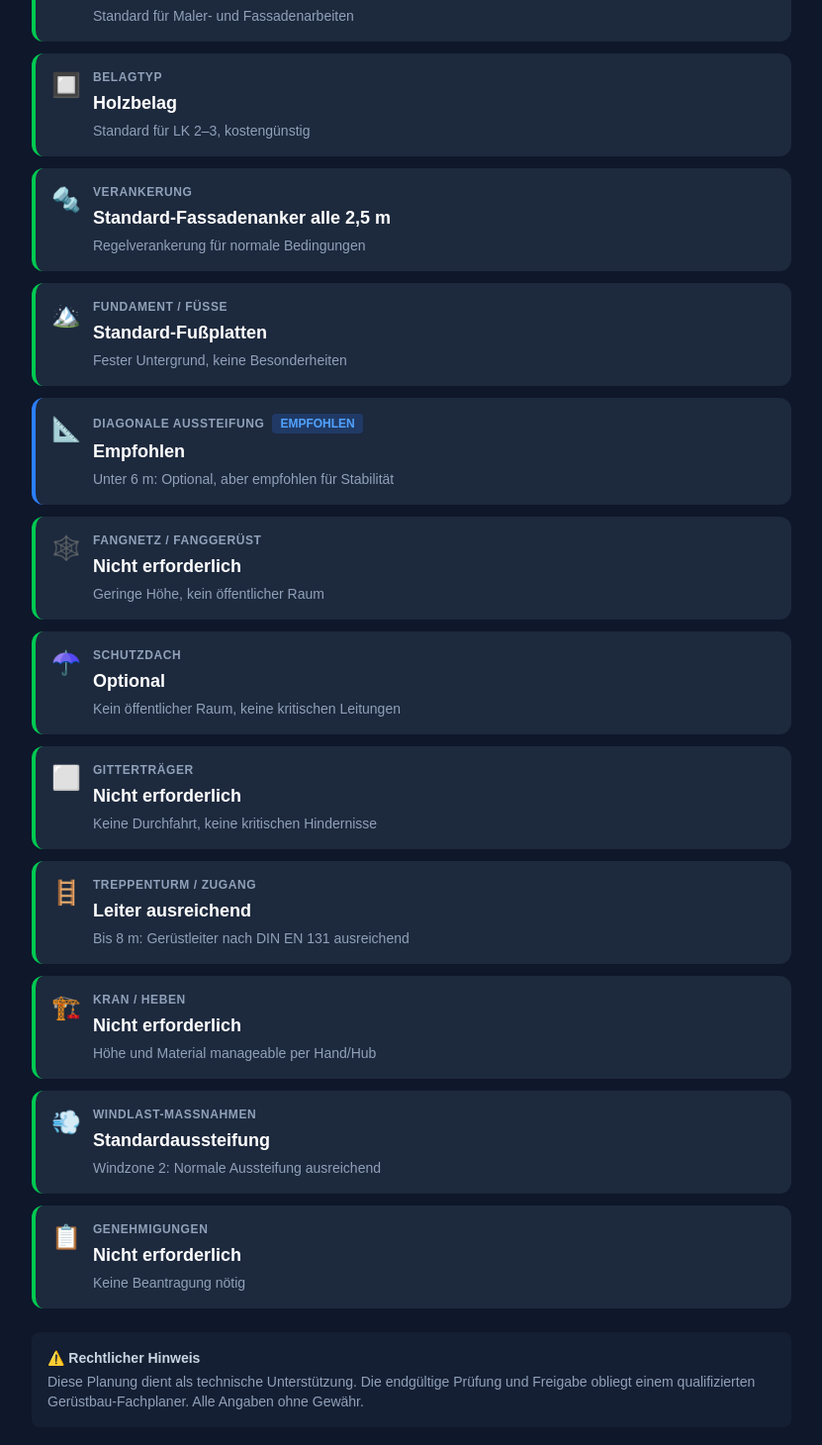
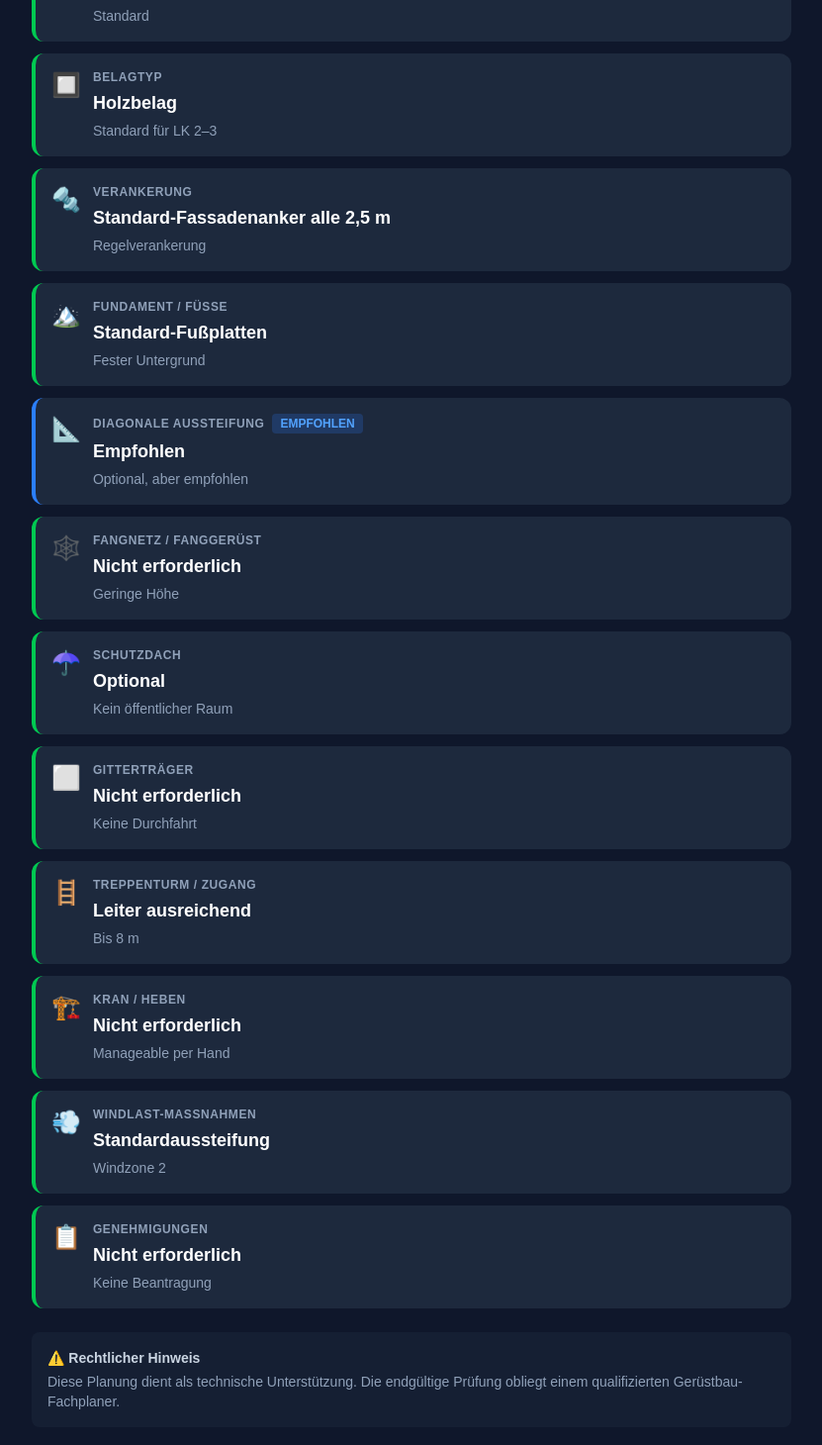
Before and after one commit to A-I-Integration/scaffold-os, a Next.js app: page /planung in a window 1280 px wide. Shown: the part 330-1790 px from the top of the page at 99% size, without its empty margins (224-1055 px from the left). Built offline with nearby package versions, Linux system fonts and the light colour scheme.

Commit message:
Fix: KI-Planung status property

```diff
--- a/app/planung/page.tsx
+++ b/app/planung/page.tsx
@@ -21,99 +21,99 @@ export default function PlanungPage() {
 
   function getLastklasse() {
     const g = data.s1?.gewerke || [];
-    if (g.includes('WDVS/Fassade') || g.includes('Putz')) return { wert: 'LK 3', grund: 'WDVS/Fassade erfordert höhere Nutzlast für Material & Geräte', status: 'ok' };
-    if (g.includes('Dach')) return { wert: 'LK 4', grund: 'Dacharbeiten mit Schüttgut und Werkzeug', status: 'ok' };
-    if (g.includes('Maler')) return { wert: 'LK 2', grund: 'Malerarbeiten = Personenlast + leichte Materialien', status: 'ok' };
+    if (g.includes('WDVS/Fassade') || g.includes('Putz')) return { wert: 'LK 3', grund: 'WDVS/Fassade erfordert höhere Nutzlast', status: 'ok' };
+    if (g.includes('Dach')) return { wert: 'LK 4', grund: 'Dacharbeiten mit Schüttgut', status: 'ok' };
+    if (g.includes('Maler')) return { wert: 'LK 2', grund: 'Malerarbeiten = Personenlast', status: 'ok' };
     return { wert: 'LK 2', grund: 'Standard-Personenlast', status: 'ok' };
   }
 
   function getBreitenklasse() {
     const h = parseFloat(data.s2?.hoehe) || 0;
     const b = parseFloat(data.s2?.breite) || 0;
-    if (h > 15 || b > 1.5) return { wert: 'Breitenklasse 3 (1,50 m)', grund: 'Große Höhe/Breite erfordert breitere Plattform für sicheres Arbeiten', status: 'ok' };
-    if (data.s3?.geruesttyp === 'fahr') return { wert: 'Breitenklasse 2 (1,35 m)', grund: 'Fahrgerüst benötigt ausreichende Plattformbreite', status: 'ok' };
-    return { wert: 'Breitenklasse 2 (1,35 m)', grund: 'Standard für Maler- und Fassadenarbeiten', status: 'ok' };
+    if (h > 15 || b > 1.5) return { wert: 'Breitenklasse 3 (1,50 m)', grund: 'Große Höhe/Breite', status: 'ok' };
+    if (data.s3?.geruesttyp === 'fahr') return { wert: 'Breitenklasse 2 (1,35 m)', grund: 'Fahrgerüst', status: 'ok' };
+    return { wert: 'Breitenklasse 2 (1,35 m)', grund: 'Standard', status: 'ok' };
   }
 
   function getVerankerung() {
     const f = data.s2?.fassade;
     const h = parseFloat(data.s2?.hoehe) || 0;
     if (f === 'WDVS' || f === 'Klinker') return { wert: 'Fassadenanker mit Düsenanker', grund: `${f} erfordert bohrfeste Verankerung`, status: 'ok' };
-    if (f === 'Denkmalschutz') return { wert: 'Gewichtsanker / Rüstanker', grund: 'Denkmalschutz: Keine Bohrungen in der Fassade erlaubt', status: 'warnung' };
-    if (h > 12) return { wert: 'Verstärkte Ankerung alle 2,0 m', grund: 'Ab 12 m Höhe: Verstärkte Ankerung nach DIN EN 12811', status: 'pflicht' };
-    return { wert: 'Standard-Fassadenanker alle 2,5 m', grund: 'Regelverankerung für normale Bedingungen', status: 'ok' };
+    if (f === 'Denkmalschutz') return { wert: 'Gewichtsanker', grund: 'Keine Bohrungen erlaubt', status: 'warnung' };
+    if (h > 12) return { wert: 'Verstärkte Ankerung alle 2,0 m', grund: 'Ab 12 m Höhe', status: 'pflicht' };
+    return { wert: 'Standard-Fassadenanker alle 2,5 m', grund: 'Regelverankerung', status: 'ok' };
   }
 
   function getBelag() {
     const lk = getLastklasse().wert;
-    if (lk === 'LK 4' || lk === 'LK 5') return { wert: 'Stahlroste', grund: 'Hohe Lastklasse erfordert schweren Belag', status: 'ok' };
-    if (data.s2?.durchfahrt || data.s3?.belag === 'gitter') return { wert: 'Gitterträger', grund: 'Durchfahrt / Eingang freizuhalten', status: 'ok' };
-    if (data.s3?.belag === 'alu') return { wert: 'Alu-Belag', grund: 'Leicht, korrosionsfrei – gewählt im Aufmaß', status: 'ok' };
-    return { wert: 'Holzbelag', grund: 'Standard für LK 2–3, kostengünstig', status: 'ok' };
+    if (lk === 'LK 4' || lk === 'LK 5') return { wert: 'Stahlroste', grund: 'Hohe Lastklasse', status: 'ok' };
+    if (data.s2?.durchfahrt || data.s3?.belag === 'gitter') return { wert: 'Gitterträger', grund: 'Durchfahrt', status: 'ok' };
+    if (data.s3?.belag === 'alu') return { wert: 'Alu-Belag', grund: 'Leicht, korrosionsfrei', status: 'ok' };
+    return { wert: 'Holzbelag', grund: 'Standard für LK 2–3', status: 'ok' };
   }
 
   function getDiagonale() {
     const h = parseFloat(data.s2?.hoehe) || 0;
-    if (h >= 6) return { wert: 'Zwingend erforderlich', grund: `Höhe ${h} m ≥ 6 m: Diagonale Aussteifung nach DIN EN 12811-1 Pflicht`, status: 'pflicht' };
-    return { wert: 'Empfohlen', grund: 'Unter 6 m: Optional, aber empfohlen für Stabilität', status: 'empfohlen' };
+    if (h >= 6) return { wert: 'Zwingend erforderlich', grund: `Höhe ${h} m ≥ 6 m: Pflicht`, status: 'pflicht' };
+    return { wert: 'Empfohlen', grund: 'Optional, aber empfohlen', status: 'empfohlen' };
   }
 
   function getFangnetz() {
     const h = parseFloat(data.s2?.hoehe) || 0;
     const oeff = data.s4?.oeffentlicherVerkehrsraum;
-    if (h > 10 && oeff) return { wert: 'Zwingend + Fanggerüst', grund: 'Höhe > 10 m + öffentlicher Raum = Fangnetz + Fanggerüst erforderlich', status: 'pflicht' };
-    if (h > 10) return { wert: 'Empfohlen', grund: 'Höhe > 10 m: Fangnetz zum Schutz vor herabfallenden Gegenständen', status: 'empfohlen' };
-    if (oeff) return { wert: 'Empfohlen', grund: 'Öffentlicher Verkehrsraum: Schutz für Fußgänger', status: 'empfohlen' };
-    return { wert: 'Nicht erforderlich', grund: 'Geringe Höhe, kein öffentlicher Raum', status: 'ok' };
+    if (h > 10 && oeff) return { wert: 'Zwingend + Fanggerüst', grund: 'Höhe > 10 m + öffentlicher Raum', status: 'pflicht' };
+    if (h > 10) return { wert: 'Empfohlen', grund: 'Höhe > 10 m', status: 'empfohlen' };
+    if (oeff) return { wert: 'Empfohlen', grund: 'Öffentlicher Verkehrsraum', status: 'empfohlen' };
+    return { wert: 'Nicht erforderlich', grund: 'Geringe Höhe', status: 'ok' };
   }
 
   function getSchutzdach() {
     if (data.s4?.oeffentlicherVerkehrsraum || data.s4?.nachbargrundstueck)
-      return { wert: 'Zwingend erforderlich', grund: 'Schutz für Fußgänger / Nachbarn vor herabfallenden Gegenständen', status: 'pflicht' };
+      return { wert: 'Zwingend erforderlich', grund: 'Schutz für Fußgänger', status: 'pflicht' };
     if (data.s4?.freileitungen || data.s4?.stromleitungen)
-      return { wert: 'Empfohlen', grund: 'Freileitungen in der Nähe – zusätzlicher Schutz', status: 'empfohlen' };
-    return { wert: 'Optional', grund: 'Kein öffentlicher Raum, keine kritischen Leitungen', status: 'ok' };
+      return { wert: 'Empfohlen', grund: 'Freileitungen', status: 'empfohlen' };
+    return { wert: 'Optional', grund: 'Kein öffentlicher Raum', status: 'ok' };
   }
 
   function getGittertraeger() {
-    if (data.s2?.durchfahrt) return { wert: 'Erforderlich', grund: 'Durchfahrt / Eingang muss frei bleiben', status: 'pflicht' };
+    if (data.s2?.durchfahrt) return { wert: 'Erforderlich', grund: 'Durchfahrt', status: 'pflicht' };
     if (data.s2?.hindernisse?.includes('Wintergarten') || data.s2?.hindernisse?.includes('Erker'))
-      return { wert: 'Empfohlen', grund: 'Hindernisse erfordern flexible Überbrückung', status: 'empfohlen' };
-    return { wert: 'Nicht erforderlich', grund: 'Keine Durchfahrt, keine kritischen Hindernisse', status: 'ok' };
+      return { wert: 'Empfohlen', grund: 'Hindernisse', status: 'empfohlen' };
+    return { wert: 'Nicht erforderlich', grund: 'Keine Durchfahrt', status: 'ok' };
   }
 
   function getTreppenturm() {
     const h = parseFloat(data.s2?.hoehe) || 0;
-    if (h > 8) return { wert: 'Empfohlen', grund: `Höhe ${h} m: Komfortablerer und sichererer Zugang als Leiter`, status: 'empfohlen' };
-    return { wert: 'Leiter ausreichend', grund: 'Bis 8 m: Gerüstleiter nach DIN EN 131 ausreichend', status: 'ok' };
+    if (h > 8) return { wert: 'Empfohlen', grund: `Höhe ${h} m`, status: 'empfohlen' };
+    return { wert: 'Leiter ausreichend', grund: 'Bis 8 m', status: 'ok' };
   }
 
   function getKran() {
-    if (data.s4?.kranErforderlich) return { wert: 'Eingeplant', grund: 'Manuell im Aufmaß markiert', status: 'pflicht' };
+    if (data.s4?.kranErforderlich) return { wert: 'Eingeplant', grund: 'Manuell markiert', status: 'pflicht' };
     const h = parseFloat(data.s2?.hoehe) || 0;
-    if (h > 20) return { wert: 'Empfohlen', grund: 'Ab 20 m Höhe: Materialtransport per Kran effizienter', status: 'empfohlen' };
-    return { wert: 'Nicht erforderlich', grund: 'Höhe und Material manageable per Hand/Hub', status: 'ok' };
+    if (h > 20) return { wert: 'Empfohlen', grund: 'Ab 20 m', status: 'empfohlen' };
+    return { wert: 'Nicht erforderlich', grund: 'Manageable per Hand', status: 'ok' };
   }
 
   function getWindlast() {
     const z = data.s4?.windzone || '2';
-    if (z === '3' || z === '4') return { wert: 'Verstärkte Aussteifung', grund: `Windzone ${z}: Erhöhte Windlast, zusätzliche Diagonalen und Anker empfohlen`, status: 'warnung' };
-    return { wert: 'Standardaussteifung', grund: `Windzone ${z}: Normale Aussteifung ausreichend`, status: 'ok' };
+    if (z === '3' || z === '4') return { wert: 'Verstärkte Aussteifung', grund: `Windzone ${z}`, status: 'warnung' };
+    return { wert: 'Standardaussteifung', grund: `Windzone ${z}`, status: 'ok' };
   }
 
   function getFundament() {
     const u = data.s4?.untergrund;
     const t = data.s4?.tragfaehigkeit;
     if (u === 'erdreich' || u === 'rasen' || t === 'gering')
-      return { wert: 'Lastverteilplatten + Unterlegplatten', grund: 'Weicher Untergrund erfordert Kraftverteilung', status: 'pflicht' };
-    if (data.s4?.gefaelle) return { wert: 'Ausgleichsfußspindeln', grund: 'Gefälle erfordert verstellbare Füße', status: 'pflicht' };
-    return { wert: 'Standard-Fußplatten', grund: 'Fester Untergrund, keine Besonderheiten', status: 'ok' };
+      return { wert: 'Lastverteilplatten', grund: 'Weicher Untergrund', status: 'pflicht' };
+    if (data.s4?.gefaelle) return { wert: 'Ausgleichsfußspindeln', grund: 'Gefälle', status: 'pflicht' };
+    return { wert: 'Standard-Fußplatten', grund: 'Fester Untergrund', status: 'ok' };
   }
 
   function getSondernutzung() {
     if (data.s4?.sondernutzung || data.s4?.halteverbot)
-      return { wert: 'Beantragung erforderlich', grund: 'Sondernutzungserlaubnis / Halteverbotszone prüfen', status: 'warnung' };
-    return { wert: 'Nicht erforderlich', grund: 'Keine Beantragung nötig', status: 'ok' };
+      return { wert: 'Beantragung erforderlich', grund: 'Sondernutzung', status: 'warnung' };
+    return { wert: 'Nicht erforderlich', grund: 'Keine Beantragung', status: 'ok' };
   }
 
   const entscheidungen = [
@@ -196,7 +196,7 @@ export default function PlanungPage() {
 
         <div className="mt-6 bg-slate-800/50 rounded-lg p-4 text-sm text-slate-400">
           <div className="font-semibold text-slate-300 mb-1">⚠️ Rechtlicher Hinweis</div>
-          Diese Planung dient als technische Unterstützung. Die endgültige Prüfung und Freigabe obliegt einem qualifizierten Gerüstbau-Fachplaner. Alle Angaben ohne Gewähr.
+          Diese Planung dient als technische Unterstützung. Die endgültige Prüfung obliegt einem qualifizierten Gerüstbau-Fachplaner.
         </div>
 
         <div className="flex gap-3 mt-6">
```
